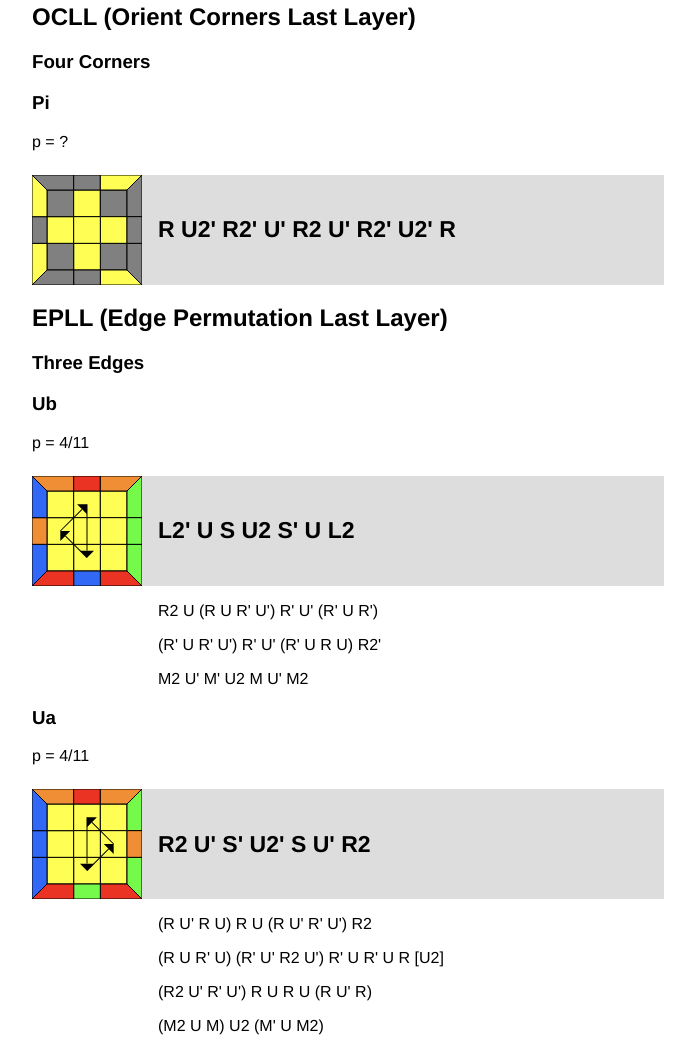
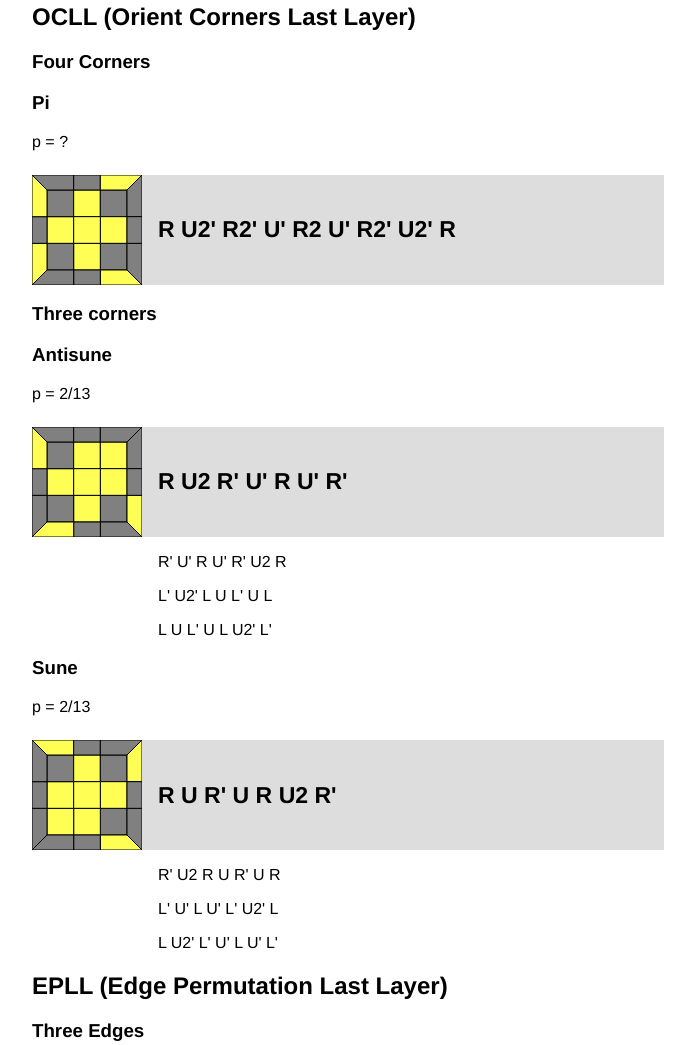
Before and after one commit to gflohr/cube-last-layer, a plain HTML site: page index.html in a window 1280 px wide. Shown: the part 1084-2129 px from the top of the page, without its empty margins (344-1039 px from the left). Drawn offline with Linux system fonts and the light colour scheme.

Commit message:
added sunes

```diff
--- a/index.html
+++ b/index.html
@@ -293,6 +293,64 @@ const sections = [
 					},
 				],
 			},
+			{
+				label_en: 'Three corners',
+				label_de: 'Drei Ecken',
+				cases: [
+					{
+						label_en: 'Antisune',
+						label_de: 'Antisune',
+						probability: '2/13',
+						flipCorners: {
+							UFR: 1,
+							UFL: 1,
+							UBL: 1,
+						},
+						algorithms: [
+							{
+								notation: "R U2 R' U' R U' R'",
+							},
+							{
+								notation: "R' U' R U' R' U2 R",
+								rotation: 3,
+							},
+							{
+								notation: "L' U2' L U L' U L",
+								rotation: 3,
+							},
+							{
+								notation: "L U L' U L U2' L'",
+							},
+						],
+					},
+					{
+						label_en: 'Sune',
+						label_de: 'Sune',
+						probability: '2/13',
+						flipCorners: {
+							UFR: 2,
+							UBL: 2,
+							UBR: 2,
+						},
+						algorithms: [
+							{
+								notation: "R U R' U R U2 R'",
+							},
+							{
+								notation: "R' U2 R U R' U R",
+								rotation: 3,
+							},
+							{
+								notation: "L' U' L U' L' U2' L",
+								rotation: 3,
+							},
+							{
+								notation: "L U2' L' U' L U' L'",
+							},
+						],
+					}
+				],
+			}
 		],
 	},
 	{
@@ -1306,8 +1364,9 @@ window.addEventListener('load', () => {
 	}
 
 	function visualiseLastLayer(llcase, rotation, step) {
+		if (!rotation) rotation = 0;
+
 		var canvas = document.createElement('canvas');
-
 		canvas.setAttribute('width', cubeWidth);
 		canvas.setAttribute('height', cubeHeight);
 
```
